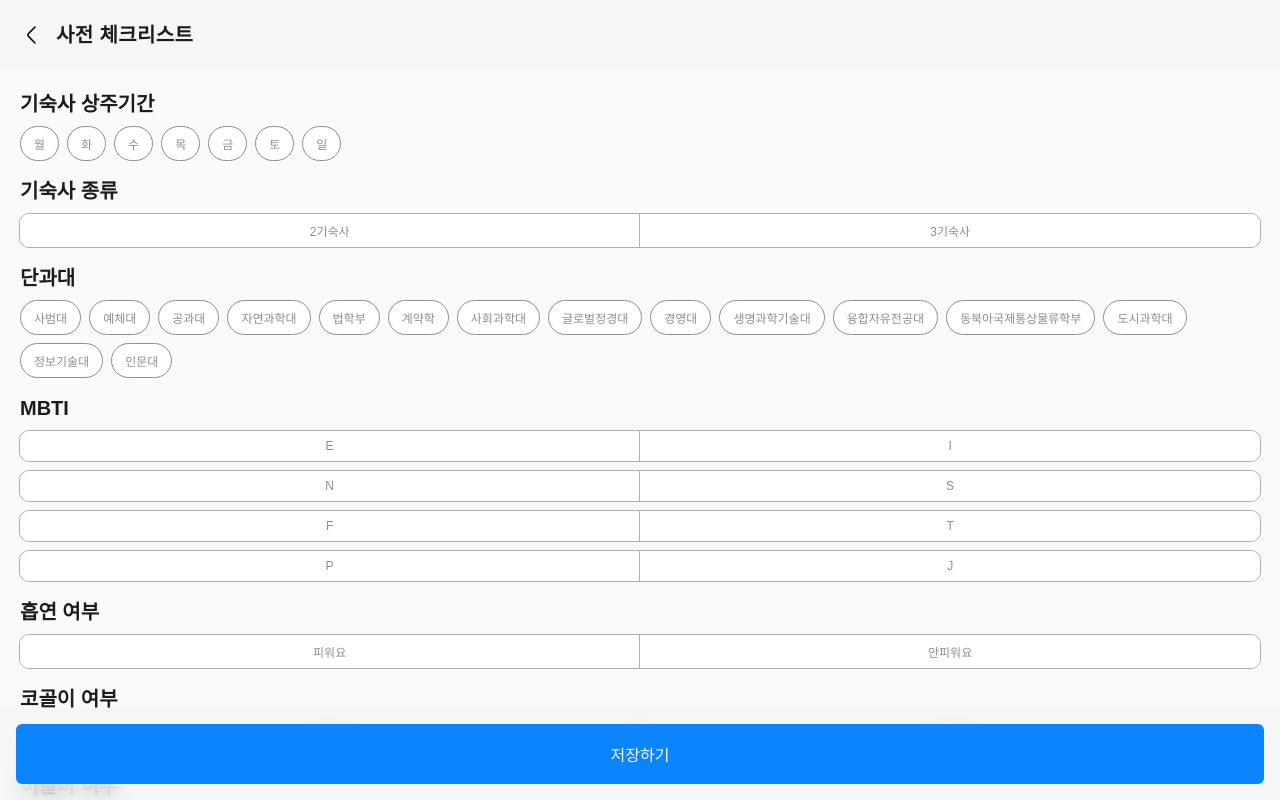
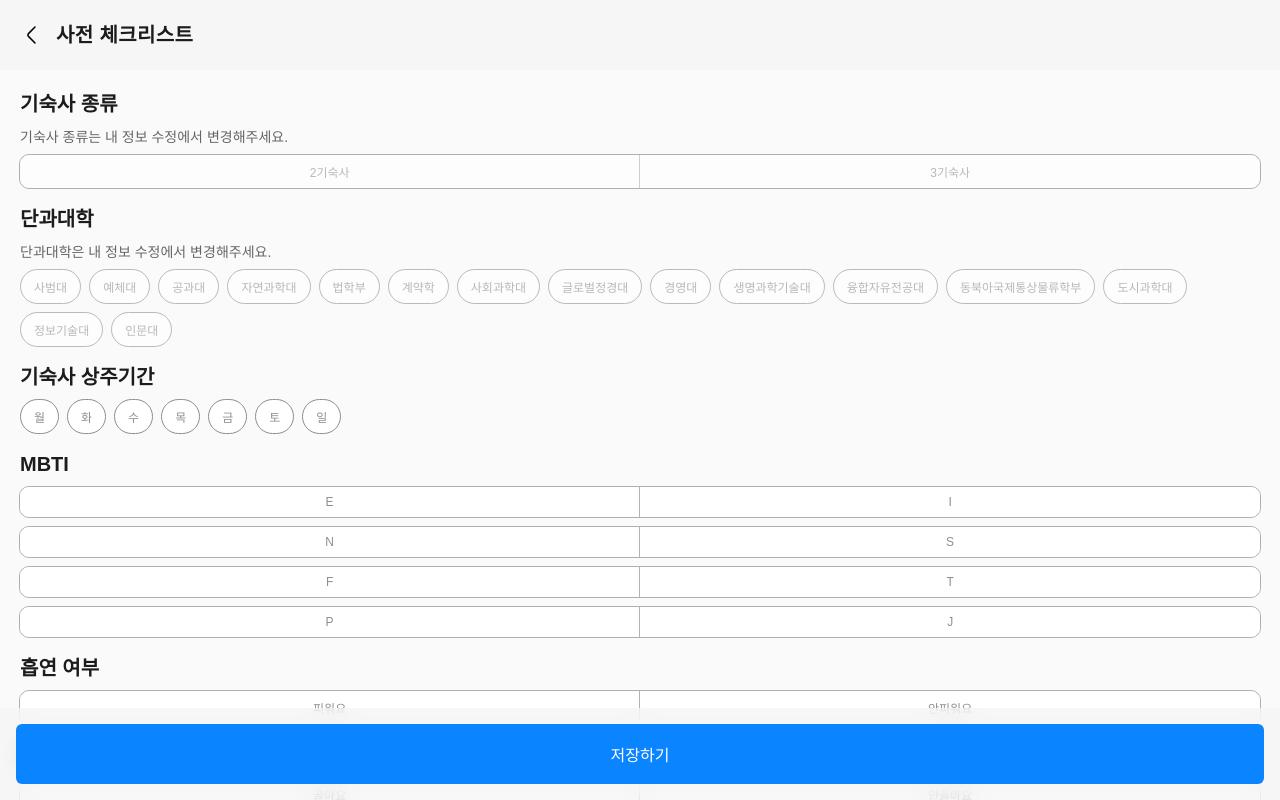
Before and after one commit to inu-appcenter/UNIDorm-web, a React (Vite) app: page /roommatechecklist in a window 1280 px wide. Built offline with nearby package versions, Linux system fonts and the light colour scheme.

Commit message:
Feat: 룸메 채팅방에서 상대방 체크리스트 조회 및 방 나가기

```diff
--- a/src/apis/roommate.ts
+++ b/src/apis/roommate.ts
@@ -90,3 +90,18 @@ export const updateMyRoommateRules = async (
 export const deleteMyRoommateRules = async (): Promise<AxiosResponse<void>> => {
   return await tokenInstance.delete("/my-roommate");
 };
+
+export const getOpponentChecklist = async (
+  chatRoomId: number,
+): Promise<AxiosResponse<RoommatePost>> => {
+  const response = await tokenInstance.get<RoommatePost>(
+    `/roommate-chatting-room/roommate-chatrooms/${chatRoomId}/opponent-checklist`,
+  );
+  return response;
+};
+
+export const deleteRoommateChatRoom = async (
+  chatRoomId: number,
+): Promise<AxiosResponse<void>> => {
+  return await tokenInstance.delete(`/roommate-chatting-room/${chatRoomId}`);
+};
--- a/src/components/common/Header.tsx
+++ b/src/components/common/Header.tsx
@@ -160,7 +160,7 @@ const StyledHeader = styled.header<{ $hasShadow: boolean; $isHome: boolean }>`
     line-height: 24px;
     letter-spacing: 0.38px;
     color: #1c1c1e;
-    text-align: center;
+    text-align: left;
     display: flex;
     align-items: center;
     justify-content: center;
--- a/src/components/common/TopRightDropdownMenu.tsx
+++ b/src/components/common/TopRightDropdownMenu.tsx
@@ -77,7 +77,7 @@ const Dropdown = styled.div`
   box-shadow: 0px 4px 10px rgba(0, 0, 0, 0.1);
   padding: 16px;
   padding-right: 32px;
-  min-width: 120px;
+  min-width: 130px;
 
   display: flex;
   flex-direction: column;
@@ -96,4 +96,5 @@ const MenuItem = styled.button`
   }
   padding: 4px 0;
   box-sizing: border-box;
+  word-break: keep-all;
 `;
--- a/src/components/roommate/checklist/SelectableChipGroup.tsx
+++ b/src/components/roommate/checklist/SelectableChipGroup.tsx
@@ -3,6 +3,7 @@ import styled from "styled-components";
 interface BaseProps {
   Groups: string[];
   multi?: boolean;
+  disabled?: boolean; // disabled 추가
 }
 
 type SingleSelectProps = BaseProps & {
@@ -26,9 +27,17 @@ const isMultiProps = (
 };
 
 const SelectableChipGroup = (props: SelectableChipProps) => {
-  const { Groups, selectedIndex, selectedIndices, multi = false } = props;
+  const {
+    Groups,
+    selectedIndex,
+    selectedIndices,
+    multi = false,
+    disabled = false,
+  } = props;
 
   const handleClick = (index: number) => {
+    if (disabled) return; // 클릭 무력화
+
     if (isMultiProps(props)) {
       const newSelected = props.selectedIndices.includes(index)
         ? props.selectedIndices.filter((i) => i !== index)
@@ -52,6 +61,7 @@ const SelectableChipGroup = (props: SelectableChipProps) => {
             key={index}
             selected={isSelected}
             onClick={() => handleClick(index)}
+            disabled={disabled} // 스타일용 prop 전달
           >
             {content}
           </SelectableChip>
@@ -70,7 +80,7 @@ const SelectableChipGroupWrapper = styled.div`
   width: 100%;
 `;
 
-const SelectableChip = styled.div<{ selected: boolean }>`
+const SelectableChip = styled.div<{ selected: boolean; disabled?: boolean }>`
   box-sizing: border-box;
   display: flex;
   justify-content: center;
@@ -83,9 +93,16 @@ const SelectableChip = styled.div<{ selected: boolean }>`
 
   font-size: 12px;
   color: ${({ selected }) => (selected ? "#ffffff" : "#8e8e93")};
-  cursor: pointer;
+  cursor: ${({ disabled }) => (disabled ? "not-allowed" : "pointer")};
 
   transition:
     background 0.2s ease,
     color 0.2s ease;
+
+  ${({ disabled }) =>
+    disabled &&
+    `
+    opacity: 0.6;
+    pointer-events: none;
+  `}
 `;
--- a/src/components/roommate/checklist/ToggleGroup.tsx
+++ b/src/components/roommate/checklist/ToggleGroup.tsx
@@ -6,16 +6,27 @@ interface ToggleGroupProps {
   Groups: string[];
   selectedIndex: number | null;
   onSelect: (index: number) => void;
+  disabled?: boolean; // 추가
 }
 
-const ToggleGroup = ({ Groups, selectedIndex, onSelect }: ToggleGroupProps) => {
+const ToggleGroup = ({
+  Groups,
+  selectedIndex,
+  onSelect,
+  disabled = false,
+}: ToggleGroupProps) => {
   return (
     <ToggleGroupWrapper>
       {Groups.map((content, index) => (
         <ToggleItem
           key={index}
           selected={selectedIndex === index}
-          onClick={() => onSelect(index)}
+          onClick={() => {
+            if (!disabled) {
+              onSelect(index);
+            }
+          }}
+          disabled={disabled} // styled-component에 넘겨서 스타일 적용도 가능
         >
           {content}
         </ToggleItem>
@@ -35,7 +46,7 @@ const ToggleGroupWrapper = styled.div`
   overflow: hidden;
 `;
 
-const ToggleItem = styled.div<{ selected: boolean }>`
+const ToggleItem = styled.div<{ selected: boolean; disabled?: boolean }>`
   box-sizing: border-box;
   display: flex;
   justify-content: center;
@@ -51,7 +62,7 @@ const ToggleItem = styled.div<{ selected: boolean }>`
 
   font-size: 12px;
   text-align: center;
-  cursor: pointer;
+  cursor: ${({ disabled }) => (disabled ? "not-allowed" : "pointer")};
 
   transition:
     background 0.2s ease,
@@ -61,4 +72,11 @@ const ToggleItem = styled.div<{ selected: boolean }>`
   &:last-child {
     border-right: none;
   }
+
+  ${({ disabled }) =>
+    disabled &&
+    `
+    opacity: 0.6;
+    pointer-events: none;  // 클릭 자체를 막음
+  `}
 `;
--- a/src/constants/constants.ts
+++ b/src/constants/constants.ts
@@ -16,7 +16,7 @@ export const colleges = [
   "인문대",
 ];
 
-export const domitory = ["2기숙사", "3기숙사"];
+export const dormitory = ["2기숙사", "3기숙사"];
 
 export const days = ["월", "화", "수", "목", "금", "토", "일"];
 
--- a/src/pages/Chat/ChatListPage.tsx
+++ b/src/pages/Chat/ChatListPage.tsx
@@ -48,9 +48,11 @@ export default function ChatListPage() {
     }
   }, [selectedTab, isLoggedIn]); // isLoggedIn도 dependency에 추가
 
-  const handleChatClick = (chatRoomId: number) => {
+  const handleChatClick = (chatRoomId: number, partnerName?: string) => {
     if (selectedTab === "룸메이트") {
-      navigate(`/chat/roommate/${chatRoomId}`);
+      // partnerName을 쿼리 파라미터나 state로 넘길 수도 있고, URL 경로에 포함할 수도 있습니다.
+      // 예시: state로 넘기기
+      navigate(`/chat/roommate/${chatRoomId}`, { state: { partnerName } });
     } else if (selectedTab === "공동구매") {
       navigate(`/chat/groupPurchase/${chatRoomId}`);
     }
@@ -112,8 +114,8 @@ export default function ChatListPage() {
             <ChatListItem
               key={room.chatRoomId}
               selectedTab={selectedTab}
-              onClick={() => handleChatClick(room.chatRoomId)}
-              title={room.opponentNickname}
+              onClick={() => handleChatClick(room.chatRoomId, room.partnerName)}
+              title={room.partnerName}
               message={room.lastMessage}
               time={room.lastMessageTime}
             />
--- a/src/pages/Chat/ChattingPage.tsx
+++ b/src/pages/Chat/ChattingPage.tsx
@@ -1,6 +1,6 @@
 import styled from "styled-components";
 import Header from "../../components/common/Header.tsx";
-import { useParams } from "react-router-dom";
+import { useLocation, useParams } from "react-router-dom";
 import { useEffect, useRef, useState } from "react";
 import ChatInfo from "../../components/chat/ChatInfo.tsx";
 import ChatItemOtherPerson from "../../components/chat/ChatItemOtherPerson.tsx";
@@ -23,6 +23,10 @@ export default function ChattingPage() {
   const [messageList, setMessageList] = useState<MessageType[]>([]);
   const [inputValue, setInputValue] = useState<string>("");
   const { tokenInfo, userInfo } = useUserStore();
+
+  const location = useLocation();
+  // navigate 시 넘긴 state 객체에서 partnerName 꺼내기
+  const partnerName = location.state?.partnerName ?? undefined;
 
   const inputRef = useRef<HTMLTextAreaElement>(null);
   const scrollRef = useRef<HTMLDivElement>(null);
@@ -62,7 +66,7 @@ export default function ChattingPage() {
   useEffect(() => {
     const init = async () => {
       if (chatType === "roommate") {
-        setTypeString("룸메");
+        setTypeString("룸메이트");
 
         try {
           const response = await getRoommateChatHistory(roomId);
@@ -87,7 +91,7 @@ export default function ChattingPage() {
 
         connect(); // WebSocket 연결
       } else if (chatType === "groupPurchase") {
-        setTypeString("공구");
+        setTypeString("공동구매");
         // 추후 WebSocket 연결
       }
     };
@@ -150,9 +154,13 @@ export default function ChattingPage() {
 
   return (
     <ChatPageWrapper>
-      <Header hasBack={true} />
+      <Header hasBack={true} title={typeString + " 채팅"} />
       <ContentWrapper>
-        <ChatInfo selectedTab={typeString} />
+        <ChatInfo
+          selectedTab={typeString}
+          partnerName={partnerName}
+          roomId={roomId}
+        />
         <ChattingWrapper ref={scrollRef}>
           {messageList.map((msg) =>
             msg.sender === "me" ? (
--- a/src/pages/MyPage/MyInfoEditPage.tsx
+++ b/src/pages/MyPage/MyInfoEditPage.tsx
@@ -14,7 +14,7 @@ import TitleContentArea from "../../components/common/TitleContentArea.tsx";
 import ToggleGroup from "../../components/roommate/checklist/ToggleGroup.tsx";
 import SelectableChipGroup from "../../components/roommate/checklist/SelectableChipGroup.tsx";
 import Header from "../../components/common/Header.tsx";
-import { colleges, domitory } from "../../constants/constants.ts";
+import { colleges, dormitory } from "../../constants/constants.ts";
 import RoundSquareButton from "../../components/button/RoundSquareButton.tsx";
 
 const menuItems = [
@@ -74,7 +74,7 @@ export default function MyInfoEditPage() {
 
   useEffect(() => {
     setSelectedCollegeIndex(findIndex(colleges, userInfo.college));
-    setSelectedDomitoryIndex(findIndex(domitory, userInfo.dormType));
+    setSelectedDomitoryIndex(findIndex(dormitory, userInfo.dormType));
   }, []);
 
   const isFilled = () => {
@@ -95,7 +95,7 @@ export default function MyInfoEditPage() {
       const response = await putMember(
         name,
         colleges[selectedCollegeIndex],
-        domitory[selectedDomitoryIndex],
+        dormitory[selectedDomitoryIndex],
         0,
       );
       console.log(response);
@@ -223,7 +223,7 @@ export default function MyInfoEditPage() {
           title={"기숙사 종류"}
           children={
             <ToggleGroup
-              Groups={domitory}
+              Groups={dormitory}
               selectedIndex={selectedDomitoryIndex}
               onSelect={setSelectedDomitoryIndex}
             />
--- a/src/pages/RoomMate/RoomMateChecklistPage.tsx
+++ b/src/pages/RoomMate/RoomMateChecklistPage.tsx
@@ -1,16 +1,19 @@
-import { useState } from "react";
+import { useEffect, useState } from "react";
 import styled from "styled-components";
 import TitleContentArea from "../../components/common/TitleContentArea.tsx";
 import SelectableChipGroup from "../../components/roommate/checklist/SelectableChipGroup.tsx";
 import ToggleGroup from "../../components/roommate/checklist/ToggleGroup.tsx";
 import Header from "../../components/common/Header.tsx";
 import SquareButton from "../../components/common/SquareButton.tsx";
-import { createRoommatePost } from "../../apis/roommate.ts";
+import {
+  createRoommatePost,
+  getOpponentChecklist,
+} from "../../apis/roommate.ts";
 import {
   bedtime,
   colleges,
   days,
-  domitory,
+  dormitory,
   isLightSleeper,
   mbti1,
   mbti2,
@@ -25,17 +28,68 @@ import {
 } from "../../constants/constants.ts";
 import { getMemberInfo } from "../../apis/members.ts";
 import useUserStore from "../../stores/useUserStore.ts";
-import { useNavigate } from "react-router-dom";
+import { useLocation, useNavigate } from "react-router-dom";
 import StyledTextArea from "../../components/roommate/StyledTextArea.tsx";
 
 export default function RoomMateChecklistPage() {
-  const { setUserInfo } = useUserStore();
+  const { setUserInfo, userInfo } = useUserStore();
   const navigate = useNavigate();
+  const location = useLocation();
+  const partnerName = location.state?.partnerName;
+  const roomId = location.state?.roomId;
+  const isViewerMode = !!roomId; // roomId 있으면 뷰어 모드
 
+  useEffect(() => {
+    if (!roomId) return;
+
+    const fetchOpponentChecklist = async () => {
+      try {
+        const response = await getOpponentChecklist(roomId);
+        const data = response.data;
+
+        // dormPeriod: ["월요일", ...] → days 배열에서 인덱스 찾기
+        const dayIdxs = data.dormPeriod
+          .map((day) => days.indexOf(day.replace("요일", "")))
+          .filter((i) => i !== -1);
+
+        setDayIndices(dayIdxs);
+
+        setDomitoryIndex(dormitory.indexOf(data.dormType));
+        setCollegeIndex(colleges.indexOf(data.college));
+
+        // MBTI는 4글자라 가정하고 각각 인덱스 찾기
+        if (data.mbti && data.mbti.length === 4) {
+          setMbtiIndex1(mbti1.indexOf(data.mbti[0]));
+          setMbtiIndex2(mbti2.indexOf(data.mbti[1]));
+          setMbtiIndex3(mbti3.indexOf(data.mbti[2]));
+          setMbtiIndex4(mbti4.indexOf(data.mbti[3]));
+        }
+
+        setSmokingIndex(smoking.indexOf(data.smoking));
+        setSnoringIndex(snoring.indexOf(data.snoring));
+        setToothgrindingIndex(toothgrinding.indexOf(data.toothGrind));
+        setIsLightSleeperIndex(isLightSleeper.indexOf(data.sleeper));
+        setShowertimeIndex(showertime.indexOf(data.showerHour));
+        setShowerDurationIndex(showerDuration.indexOf(data.showerTime));
+        setBedtimeIndex(bedtime.indexOf(data.bedTime));
+        setOrganizationLevelIndex(organizationLevel.indexOf(data.arrangement));
+
+        setComment(data.comment || "");
+      } catch (error) {
+        console.error("상대방 체크리스트 불러오기 실패", error);
+      }
+    };
+
+    fetchOpponentChecklist();
+  }, [roomId]);
   // 각 그룹별로 선택 인덱스를 useState로 관리
   const [dayIndices, setDayIndices] = useState<number[]>([]);
-  const [domitoryIndex, setDomitoryIndex] = useState<number | null>(null);
-  const [collegeIndex, setCollegeIndex] = useState<number | null>(null);
+  const [domitoryIndex, setDomitoryIndex] = useState<number | null>(
+    dormitory.indexOf(userInfo.dormType),
+  );
+  const [collegeIndex, setCollegeIndex] = useState<number | null>(
+    colleges.indexOf(userInfo.college),
+  );
   const [mbtiIndex1, setMbtiIndex1] = useState<number | null>(null);
   const [mbtiIndex2, setMbtiIndex2] = useState<number | null>(null);
   const [mbtiIndex3, setMbtiIndex3] = useState<number | null>(null);
@@ -90,8 +144,8 @@ export default function RoomMateChecklistPage() {
     const requestBody = {
       title: "룸메이트 구해요!", // 임시 제목
       dormPeriod: dayIndices.map((i) => days[i] + "요일"), // ✅ 다중 선택 처리
-      dormType: domitory[domitoryIndex],
-      college: colleges[collegeIndex] + "학",
+      dormType: dormitory[domitoryIndex],
+      college: colleges[collegeIndex],
       mbti,
       smoking: smoking[smokingIndex],
       snoring: snoring[snoringIndex],
@@ -127,7 +181,42 @@ export default function RoomMateChecklistPage() {
 
   return (
     <RoomMateChecklistPageWrapper>
-      <Header title={"사전 체크리스트"} hasBack={true} showAlarm={false} />
+      <Header
+        title={
+          isViewerMode ? partnerName + "님의 체크리스트" : "사전 체크리스트"
+        }
+        hasBack={true}
+        showAlarm={false}
+      />
+
+      <TitleContentArea
+        title={"기숙사 종류"}
+        description={
+          !isViewerMode ? "기숙사 종류는 내 정보 수정에서 변경해주세요." : ""
+        }
+        children={
+          <ToggleGroup
+            Groups={dormitory}
+            selectedIndex={domitoryIndex}
+            onSelect={setDomitoryIndex}
+            disabled={true} // 원래부터 비활성화
+          />
+        }
+      />
+      <TitleContentArea
+        title={"단과대학"}
+        description={
+          !isViewerMode ? "단과대학은 내 정보 수정에서 변경해주세요." : ""
+        }
+        children={
+          <SelectableChipGroup
+            Groups={colleges}
+            selectedIndex={collegeIndex}
+            onSelect={setCollegeIndex}
+            disabled={true} // 원래부터 비활성화
+          />
+        }
+      />
       <TitleContentArea
         title={"기숙사 상주기간"}
         children={
@@ -136,26 +225,7 @@ export default function RoomMateChecklistPage() {
             selectedIndices={dayIndices}
             onSelect={setDayIndices}
             multi={true}
-          />
-        }
-      />
-      <TitleContentArea
-        title={"기숙사 종류"}
-        children={
-          <ToggleGroup
-            Groups={domitory}
-            selectedIndex={domitoryIndex}
-            onSelect={setDomitoryIndex}
-          />
-        }
-      />
-      <TitleContentArea
-        title={"단과대"}
-        children={
-          <SelectableChipGroup
-            Groups={colleges}
-            selectedIndex={collegeIndex}
-            onSelect={setCollegeIndex}
+            disabled={isViewerMode} // 뷰어 모드면 비활성화
           />
         }
       />
@@ -167,25 +237,30 @@ export default function RoomMateChecklistPage() {
               Groups={mbti1}
               selectedIndex={mbtiIndex1}
               onSelect={setMbtiIndex1}
+              disabled={isViewerMode}
             />
             <ToggleGroup
               Groups={mbti2}
               selectedIndex={mbtiIndex2}
               onSelect={setMbtiIndex2}
+              disabled={isViewerMode}
             />
             <ToggleGroup
               Groups={mbti3}
               selectedIndex={mbtiIndex3}
               onSelect={setMbtiIndex3}
+              disabled={isViewerMode}
             />
             <ToggleGroup
               Groups={mbti4}
               selectedIndex={mbtiIndex4}
               onSelect={setMbtiIndex4}
+              disabled={isViewerMode}
             />
           </>
         }
       />
+      {/* 나머지 항목들도 모두 disabled={isViewerMode} 처리 */}
       <TitleContentArea
         title={"흡연 여부"}
         children={
@@ -193,6 +268,7 @@ export default function RoomMateChecklistPage() {
             Groups={smoking}
             selectedIndex={smokingIndex}
             onSelect={setSmokingIndex}
+            disabled={isViewerMode}
           />
         }
       />
@@ -203,6 +279,7 @@ export default function RoomMateChecklistPage() {
             Groups={snoring}
             selectedIndex={snoringIndex}
             onSelect={setSnoringIndex}
+            disabled={isViewerMode}
           />
         }
       />
@@ -213,6 +290,7 @@ export default function RoomMateChecklistPage() {
             Groups={toothgrinding}
             selectedIndex={toothgrindingIndex}
             onSelect={setToothgrindingIndex}
+            disabled={isViewerMode}
           />
         }
       />
@@ -223,6 +301,7 @@ export default function RoomMateChecklistPage() {
             Groups={isLightSleeper}
             selectedIndex={isLightSleeperIndex}
             onSelect={setIsLightSleeperIndex}
+            disabled={isViewerMode}
           />
         }
       />
@@ -233,6 +312,7 @@ export default function RoomMateChecklistPage() {
             Groups={showertime}
             selectedIndex={showertimeIndex}
             onSelect={setShowertimeIndex}
+            disabled={isViewerMode}
           />
         }
       />
@@ -243,6 +323,7 @@ export default function RoomMateChecklistPage() {
             Groups={showerDuration}
             selectedIndex={showerDurationIndex}
             onSelect={setShowerDurationIndex}
+            disabled={isViewerMode}
           />
         }
       />
@@ -253,6 +334,7 @@ export default function RoomMateChecklistPage() {
             Groups={bedtime}
             selectedIndex={bedtimeIndex}
             onSelect={setBedtimeIndex}
+            disabled={isViewerMode}
           />
         }
       />
@@ -263,6 +345,7 @@ export default function RoomMateChecklistPage() {
             Groups={organizationLevel}
             selectedIndex={organizationLevelIndex}
             onSelect={setOrganizationLevelIndex}
+            disabled={isViewerMode}
           />
         }
       />
@@ -273,12 +356,15 @@ export default function RoomMateChecklistPage() {
             value={comment}
             onChange={(e) => setComment(e.target.value)}
             placeholder={"추가로 자신을 어필해보세요!"}
+            disabled={isViewerMode}
           />
         }
       />
-      <ButtonWrapper>
-        <SquareButton text={"저장하기"} onClick={handleSubmit} />
-      </ButtonWrapper>
+      {!isViewerMode && (
+        <ButtonWrapper>
+          <SquareButton text={"저장하기"} onClick={handleSubmit} />
+        </ButtonWrapper>
+      )}
     </RoomMateChecklistPageWrapper>
   );
 }
--- a/src/types/chats.ts
+++ b/src/types/chats.ts
@@ -15,6 +15,8 @@ export interface RoommateChatRoom {
   opponentNickname: string;
   lastMessage: string;
   lastMessageTime: string; // ISO8601 형식
+  partnerId: number;
+  partnerName: string;
 }
 
 export interface RoommateChat {
```
Also changed, not shown: src/components/chat/ChatInfo.tsx (+56 -6 lines).
